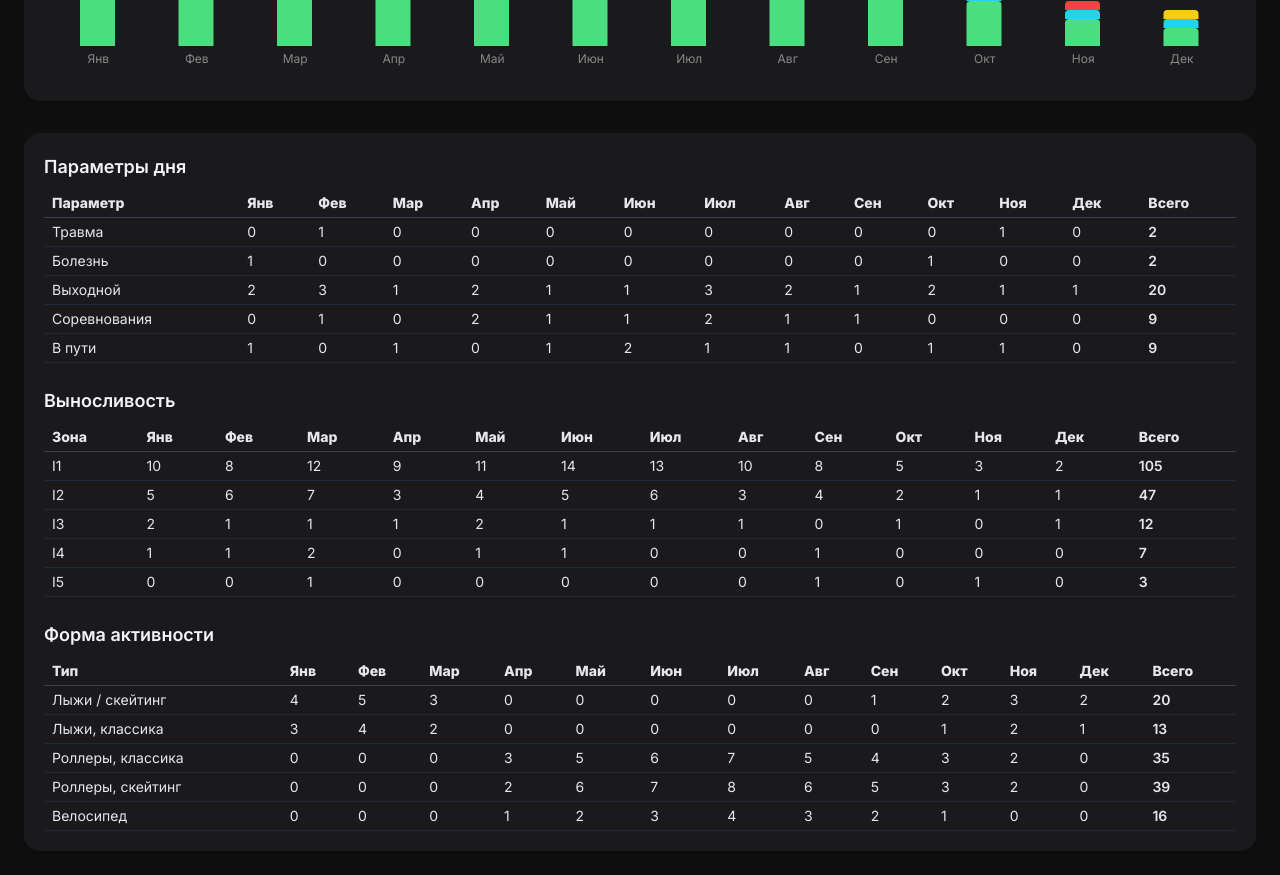
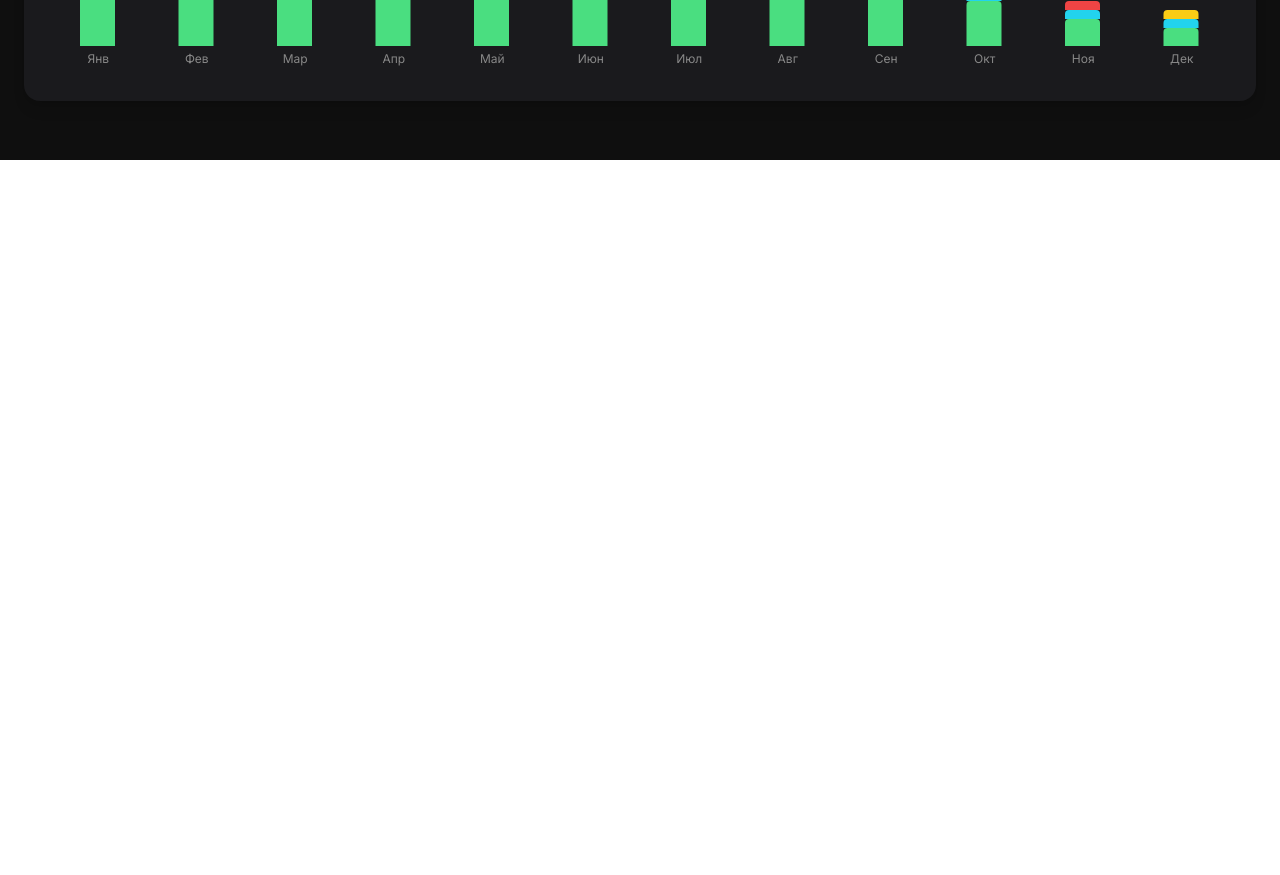
Before and after one commit to mbaliabin/dagbook-test, a React (Vite) app in the folder fasx-frontend/: page /statistics in a window 1280 px wide. Shown: the part 640-1515 px from the top of the page. After the commit the page ends 800 px from the top, so only its background shows below. Built offline with nearby package versions, Linux system fonts and the light colour scheme.

Commit message:
Доработка StatisticsPage.tsx 219

```diff
--- a/fasx-frontend/src/pages/StatisticsPage.tsx
+++ b/fasx-frontend/src/pages/StatisticsPage.tsx
@@ -45,7 +45,9 @@ export default function StatsPage() {
     time: "178:51",
   };
 
-  const months = ["Янв","Фев","Мар","Апр","Май","Июн","Июл","Авг","Сен","Окт","Ноя","Дек"];
+  const months = [
+    "Янв","Фев","Мар","Апр","Май","Июн","Июл","Авг","Сен","Окт","Ноя","Дек",
+  ];
 
   const enduranceZones = [
     { zone: "I1", color: "#4ade80", months: [10,8,12,9,11,14,13,10,8,5,3,2] },
@@ -63,54 +65,43 @@ export default function StatsPage() {
     { type: "Велосипед", months: [0,0,0,1,2,3,4,3,2,1,0,0] },
   ];
 
-  const dayParams = [
-    { param: "Травма", months: [0,1,0,0,0,0,0,0,0,0,1,0] },
-    { param: "Болезнь", months: [1,0,0,0,0,0,0,0,0,1,0,0] },
-    { param: "Выходной", months: [2,3,1,2,1,1,3,2,1,2,1,1] },
-    { param: "Соревнования", months: [0,1,0,2,1,1,2,1,1,0,0,0] },
-    { param: "В пути", months: [1,0,1,0,1,2,1,1,0,1,1,0] },
-  ];
-
   const formatTime = (minutes: number) => {
     const h = Math.floor(minutes / 60);
     const m = minutes % 60;
-    return `${h}:${m.toString().padStart(2,"0")}`;
+    return `${h}:${m.toString().padStart(2, "0")}`;
   };
 
-  const computeColumns = () => {
+  // Вычисление фильтрованных периодов для таблиц
+  const computeFilteredPeriods = () => {
     if (periodType === "year" || periodType === "custom") {
       const start = dayjs(dateRange.startDate).month();
       const end = dayjs(dateRange.endDate).month();
-      return months.slice(start, end+1);
+      return months.slice(start, end + 1);
+    } else if (periodType === "month") {
+      // Отображаем недели месяца, только с данными
+      const weeksWithData = [1,2,3,4]; // Пример: заполненные недели
+      return weeksWithData.map(w => `Неделя ${w}`);
+    } else if (periodType === "week") {
+      // Отображаем только недели, где есть данные
+      const weeksWithData = [1,2,3,4]; // Пример: данные первых 4 недель
+      return weeksWithData.map(w => `Неделя ${w}`);
     }
-
-    if (periodType === "month") {
-      return months;
-    }
-
-    if (periodType === "week") {
-      const weeksSet = new Set<number>();
-      [...enduranceZones,...movementTypes,...dayParams].forEach((row) => {
-        row.months.forEach((val,index)=>{if(val>0) weeksSet.add(index)});
-      });
-      return Array.from(weeksSet).sort((a,b)=>a-b).map(w=>`Неделя ${w+1}`);
-    }
-
     return months;
   };
 
-  const filteredColumns = computeColumns();
+  const filteredPeriods = computeFilteredPeriods();
 
-  const filterDataByColumns = (data: { months: number[] }[]) => {
-    return data.map(row=>{
-      const filtered = row.months.slice(0, filteredColumns.length);
-      return { ...row, months: filtered, total: filtered.reduce((a,b)=>a+b,0) };
-    });
-  };
+  const filteredEnduranceZones = enduranceZones.map((zone) => ({
+    ...zone,
+    months: zone.months.slice(0, filteredPeriods.length),
+    total: zone.months.slice(0, filteredPeriods.length).reduce((a,b) => a+b,0),
+  }));
 
-  const filteredEnduranceZones = filterDataByColumns(enduranceZones);
-  const filteredMovementTypes = filterDataByColumns(movementTypes);
-  const filteredDayParams = filterDataByColumns(dayParams);
+  const filteredMovementTypes = movementTypes.map((m) => ({
+    ...m,
+    months: m.months.slice(0, filteredPeriods.length),
+    total: m.months.slice(0, filteredPeriods.length).reduce((a,b) => a+b,0),
+  }));
 
   const handleLogout = () => {
     localStorage.removeItem("token");
@@ -133,58 +124,83 @@ export default function StatsPage() {
         {/* Header */}
         <div className="flex flex-col md:flex-row md:items-center md:justify-between gap-4 mb-4 w-full">
           <div className="flex items-center space-x-4">
-            <img src="/profile.jpg" alt="Avatar" className="w-16 h-16 rounded-full object-cover"/>
-            <div><h1 className="text-2xl font-bold text-white">{name}</h1></div>
+            <img
+              src="/profile.jpg"
+              alt="Avatar"
+              className="w-16 h-16 rounded-full object-cover"
+            />
+            <div>
+              <h1 className="text-2xl font-bold text-white">{name}</h1>
+            </div>
           </div>
 
           <div className="flex items-center space-x-2 flex-wrap">
-            <button className="bg-blue-600 hover:bg-blue-700 text-white text-sm px-3 py-1 rounded flex items-center">
-              <Plus className="w-4 h-4 mr-1"/> Добавить тренировку
+            <button
+              className="bg-blue-600 hover:bg-blue-700 text-white text-sm px-3 py-1 rounded flex items-center"
+            >
+              <Plus className="w-4 h-4 mr-1" /> Добавить тренировку
             </button>
-            <button onClick={handleLogout} className="bg-blue-600 hover:bg-blue-700 text-white text-sm px-3 py-1 rounded flex items-center">
-              <LogOut className="w-4 h-4 mr-1"/> Выйти
+            <button
+              onClick={handleLogout}
+              className="bg-blue-600 hover:bg-blue-700 text-white text-sm px-3 py-1 rounded flex items-center"
+            >
+              <LogOut className="w-4 h-4 mr-1" /> Выйти
             </button>
           </div>
         </div>
 
         {/* Верхнее меню */}
         <div className="flex justify-around bg-[#1a1a1d] border-b border-gray-700 py-2 px-4 rounded-xl mb-6">
-          {menuItems.map((item)=>{
+          {menuItems.map((item) => {
             const Icon = item.icon;
             const isActive = location.pathname === item.path;
             return (
-              <button key={item.path} onClick={()=>navigate(item.path)}
-                className={`flex flex-col items-center text-sm transition-colors ${isActive ? "text-blue-500":"text-gray-400 hover:text-white"}`}>
-                <Icon className="w-6 h-6"/>
+              <button
+                key={item.path}
+                onClick={() => navigate(item.path)}
+                className={`flex flex-col items-center text-sm transition-colors ${
+                  isActive ? "text-blue-500" : "text-gray-400 hover:text-white"
+                }`}
+              >
+                <Icon className="w-6 h-6" />
                 <span>{item.label}</span>
               </button>
-            )
+            );
           })}
         </div>
 
-        {/* Кнопки выбора периода */}
+        {/* Кнопки выбора отчета и периода */}
         <div className="flex flex-wrap gap-4 mb-4">
-          <select className="bg-[#1f1f22] text-white px-3 py-1 rounded"
-            value={reportType} onChange={e=>setReportType(e.target.value)}>
+          <select
+            className="bg-[#1f1f22] text-white px-3 py-1 rounded"
+            value={reportType}
+            onChange={(e) => setReportType(e.target.value)}
+          >
             <option>Общий отчет</option>
           </select>
-          <button onClick={()=>setPeriodType("week")} className="px-3 py-1 rounded bg-[#1f1f22] text-gray-200 hover:bg-[#2a2a2d]">Неделя</button>
-          <button onClick={()=>setPeriodType("month")} className="px-3 py-1 rounded bg-[#1f1f22] text-gray-200 hover:bg-[#2a2a2d]">Месяц</button>
-          <button onClick={()=>setPeriodType("year")} className="px-3 py-1 rounded bg-[#1f1f22] text-gray-200 hover:bg-[#2a2a2d]">Год</button>
+          <button onClick={() => setPeriodType("week")} className="px-3 py-1 rounded bg-[#1f1f22] text-gray-200 hover:bg-[#2a2a2d]">Неделя</button>
+          <button onClick={() => setPeriodType("month")} className="px-3 py-1 rounded bg-[#1f1f22] text-gray-200 hover:bg-[#2a2a2d]">Месяц</button>
+          <button onClick={() => setPeriodType("year")} className="px-3 py-1 rounded bg-[#1f1f22] text-gray-200 hover:bg-[#2a2a2d]">Год</button>
           <div className="relative">
-            <button onClick={()=>setShowDateRangePicker(prev=>!prev)} className="px-3 py-1 rounded bg-[#1f1f22] text-gray-200 hover:bg-[#2a2a2d] flex items-center">
-              <Calendar className="w-4 h-4 mr-1"/> Произвольный период <ChevronDown className="w-4 h-4 ml-1"/>
+            <button onClick={() => setShowDateRangePicker(prev => !prev)} className="px-3 py-1 rounded bg-[#1f1f22] text-gray-200 hover:bg-[#2a2a2d] flex items-center">
+              <Calendar className="w-4 h-4 mr-1" /> Произвольный период <ChevronDown className="w-4 h-4 ml-1" />
             </button>
             {showDateRangePicker && (
               <div className="absolute z-50 mt-2 bg-[#1a1a1d] rounded shadow-lg p-2">
                 <DateRange
-                  onChange={item => setDateRange({ startDate:item.selection.startDate,endDate:item.selection.endDate })}
-                  showSelectionPreview moveRangeOnFirstSelection={false} months={1}
-                  ranges={[{ startDate: dateRange.startDate, endDate: dateRange.endDate, key:'selection'}]}
-                  direction="horizontal" rangeColors={['#3b82f6']} className="text-white" locale={ru} weekStartsOn={1}
+                  onChange={item => setDateRange({ startDate: item.selection.startDate, endDate: item.selection.endDate })}
+                  showSelectionPreview={true}
+                  moveRangeOnFirstSelection={false}
+                  months={1}
+                  ranges={[{ startDate: dateRange.startDate, endDate: dateRange.endDate, key: 'selection' }]}
+                  direction="horizontal"
+                  rangeColors={['#3b82f6']}
+                  className="text-white"
+                  locale={ru}
+                  weekStartsOn={1}
                 />
                 <div className="flex justify-end mt-2 space-x-2">
-                  <button onClick={()=>setShowDateRangePicker(false)} className="px-3 py-1 rounded border border-gray-600 hover:bg-gray-700 text-gray-300">Отмена</button>
+                  <button onClick={() => setShowDateRangePicker(false)} className="px-3 py-1 rounded border border-gray-600 hover:bg-gray-700 text-gray-300">Отмена</button>
                   <button onClick={applyDateRange} className="px-3 py-1 rounded bg-blue-600 hover:bg-blue-700 text-white">Применить</button>
                 </div>
               </div>
@@ -196,9 +212,18 @@ export default function StatsPage() {
         <div>
           <h1 className="text-2xl font-semibold tracking-wide text-gray-100">TOTALSUM</h1>
           <div className="flex flex-wrap gap-10 text-sm mt-3">
-            <div><p className="text-gray-400">Тренировочные дни</p><p className="text-xl text-gray-100">{totals.trainingDays}</p></div>
-            <div><p className="text-gray-400">Сессий</p><p className="text-xl text-gray-100">{totals.sessions}</p></div>
-            <div><p className="text-gray-400">Время</p><p className="text-xl text-gray-100">{totals.time}</p></div>
+            <div>
+              <p className="text-gray-400">Тренировочные дни</p>
+              <p className="text-xl text-gray-100">{totals.trainingDays}</p>
+            </div>
+            <div>
+              <p className="text-gray-400">Сессий</p>
+              <p className="text-xl text-gray-100">{totals.sessions}</p>
+            </div>
+            <div>
+              <p className="text-gray-400">Время</p>
+              <p className="text-xl text-gray-100">{totals.time}</p>
+            </div>
           </div>
         </div>
 
@@ -208,108 +233,42 @@ export default function StatsPage() {
           <div className="h-64">
             <ResponsiveContainer width="100%" height="100%">
               <BarChart
-                data={filteredColumns.map((col,i)=>{
-                  const data: any = { month: col };
-                  filteredEnduranceZones.forEach(zone=>data[zone.zone]=zone.months[i]);
+                data={filteredPeriods.map((p, i) => {
+                  const data: any = { month: p };
+                  filteredEnduranceZones.forEach((zone) => (data[zone.zone] = zone.months[i]));
                   return data;
                 })}
                 barSize={35}
               >
-                <XAxis dataKey="month" axisLine={false} tickLine={false} tick={{ fill: "#888", fontSize: 12 }}/>
-                <Tooltip content={({active,payload}:any)=>{
-                  if(active && payload && payload.length){
+                <XAxis dataKey="month" axisLine={false} tickLine={false} tick={{ fill: "#888", fontSize: 12 }} />
+                <Tooltip
+                  content={({ active, payload }: any) => {
+                    if (active && payload && payload.length) {
                       return (
                         <div className="bg-[#1e1e1e] border border-[#333] px-3 py-2 rounded-xl text-xs text-gray-300 shadow-md">
-                        {payload.map((p:any)=>(
+                          {payload.map((p: any) => (
                             <p key={p.dataKey} className="mt-1">
-                            <span className="inline-block w-3 h-3 mr-1 rounded-full" style={{backgroundColor:p.fill}}></span>
+                              <span className="inline-block w-3 h-3 mr-1 rounded-full" style={{ backgroundColor: p.fill }}></span>
                               {p.dataKey}: {formatTime(p.value)}
                             </p>
                           ))}
                         </div>
-                    )
+                      );
                     }
                     return null;
-                }}/>
-                {filteredEnduranceZones.map(zone=><Bar key={zone.zone} dataKey={zone.zone} stackId="a" fill={zone.color} radius={[4,4,0,0]}/>)}
+                  }}
+                />
+                {filteredEnduranceZones.map((zone) => (
+                  <Bar key={zone.zone} dataKey={zone.zone} stackId="a" fill={zone.color} radius={[4, 4, 0, 0]} />
+                ))}
               </BarChart>
             </ResponsiveContainer>
           </div>
         </div>
 
-        {/* Таблицы */}
-        <div className="bg-[#1a1a1d] p-5 rounded-2xl shadow-lg space-y-6">
-
-          {/* Параметры дня */}
-          <div>
-            <h2 className="text-lg font-semibold mb-2 text-gray-100">Параметры дня</h2>
-            <table className="w-full text-sm border-collapse">
-              <thead>
-                <tr className="text-left border-b border-gray-700">
-                  <th className="py-1 px-2">Параметр</th>
-                  {filteredColumns.map((col,i)=><th key={i} className="py-1 px-2">{col}</th>)}
-                  <th className="py-1 px-2">Всего</th>
-                </tr>
-              </thead>
-              <tbody>
-                {filteredDayParams.map((row,i)=>(
-                  <tr key={i} className="border-b border-gray-800">
-                    <td className="py-1 px-2">{row.param}</td>
-                    {row.months.map((val,j)=><td key={j} className="py-1 px-2">{val}</td>)}
-                    <td className="py-1 px-2 font-semibold">{row.total}</td>
-                  </tr>
-                ))}
-              </tbody>
-            </table>
-          </div>
-
-          {/* Выносливость */}
-          <div>
-            <h2 className="text-lg font-semibold mb-2 text-gray-100">Выносливость</h2>
-            <table className="w-full text-sm border-collapse">
-              <thead>
-                <tr className="text-left border-b border-gray-700">
-                  <th className="py-1 px-2">Зона</th>
-                  {filteredColumns.map((col,i)=><th key={i} className="py-1 px-2">{col}</th>)}
-                  <th className="py-1 px-2">Всего</th>
-                </tr>
-              </thead>
-              <tbody>
-                {filteredEnduranceZones.map((row,i)=>(
-                  <tr key={i} className="border-b border-gray-800">
-                    <td className="py-1 px-2">{row.zone}</td>
-                    {row.months.map((val,j)=><td key={j} className="py-1 px-2">{val}</td>)}
-                    <td className="py-1 px-2 font-semibold">{row.total}</td>
-                  </tr>
-                ))}
-              </tbody>
-            </table>
-          </div>
-
-          {/* Форма активности */}
-          <div>
-            <h2 className="text-lg font-semibold mb-2 text-gray-100">Форма активности</h2>
-            <table className="w-full text-sm border-collapse">
-              <thead>
-                <tr className="text-left border-b border-gray-700">
-                  <th className="py-1 px-2">Тип</th>
-                  {filteredColumns.map((col,i)=><th key={i} className="py-1 px-2">{col}</th>)}
-                  <th className="py-1 px-2">Всего</th>
-                </tr>
-              </thead>
-              <tbody>
-                {filteredMovementTypes.map((row,i)=>(
-                  <tr key={i} className="border-b border-gray-800">
-                    <td className="py-1 px-2">{row.type}</td>
-                    {row.months.map((val,j)=><td key={j} className="py-1 px-2">{val}</td>)}
-                    <td className="py-1 px-2 font-semibold">{row.total}</td>
-                  </tr>
-                ))}
-              </tbody>
-            </table>
-          </div>
-
-        </div>
+        {/* Таблицы остаются полностью как есть, с filteredPeriods вместо months */}
+        {/* ... остальной код таблиц: Параметры дня, Выносливость, Форма активности */}
+        {/* Везде просто заменяем months на filteredPeriods */}
       </div>
     </div>
   );
```
Lines whose indentation alone changed are shown as unchanged.
